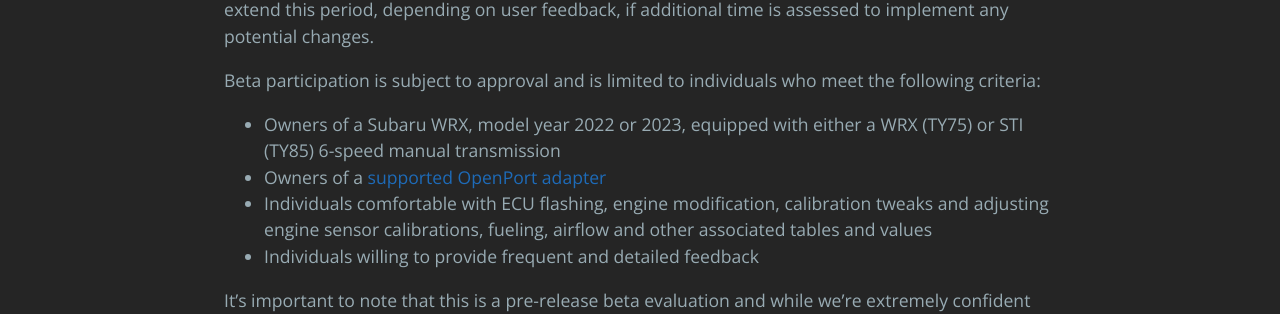
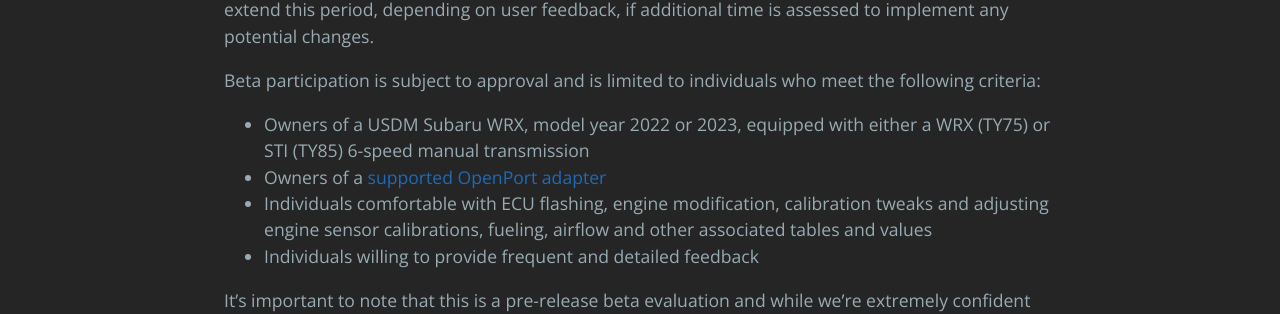
Before and after one commit to atlas-tuning/atlas-public, a Jekyll site: the page built from docs/_posts/2024-08-30-limited-beta.md, in a window 1280 px wide. Shown: the part 595-909 px from the top of the page. Built offline with Jekyll 4.4.1, drawn with Linux system fonts in a browser that asks for light colours.

Commit message:
Update 2024-08-30-limited-beta.md

```diff
--- a/docs/_posts/2024-08-30-limited-beta.md
+++ b/docs/_posts/2024-08-30-limited-beta.md
@@ -11,7 +11,7 @@
 
 Beta participation is subject to approval and is limited to individuals who meet the following criteria:
 
-* Owners of a Subaru WRX, model year 2022 or 2023, equipped with either a WRX (TY75) or STI (TY85) 6-speed manual transmission
+* Owners of a USDM Subaru WRX, model year 2022 or 2023, equipped with either a WRX (TY75) or STI (TY85) 6-speed manual transmission
 * Owners of a [supported OpenPort adapter]({{ '/support.html' | absolute_url }})
 * Individuals comfortable with ECU flashing, engine modification, calibration tweaks and adjusting engine sensor calibrations, fueling, airflow and other associated tables and values
 * Individuals willing to provide frequent and detailed feedback
```
